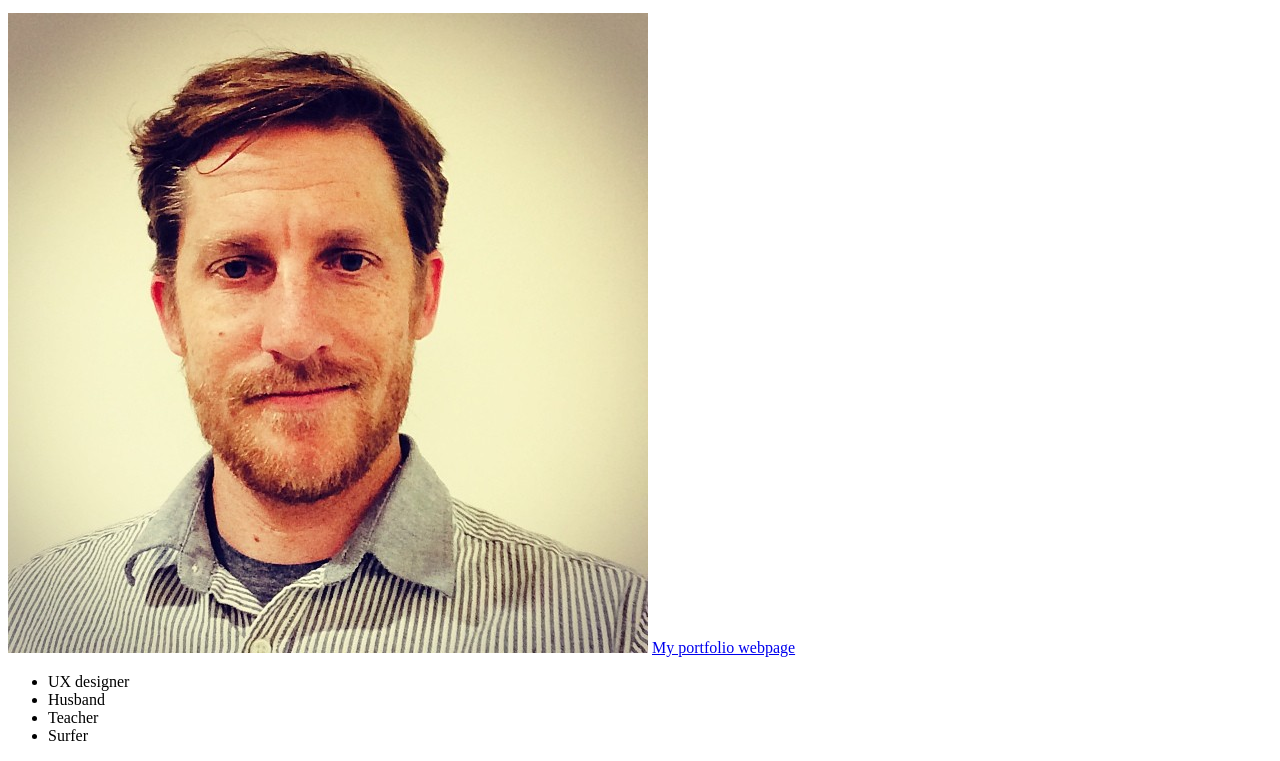
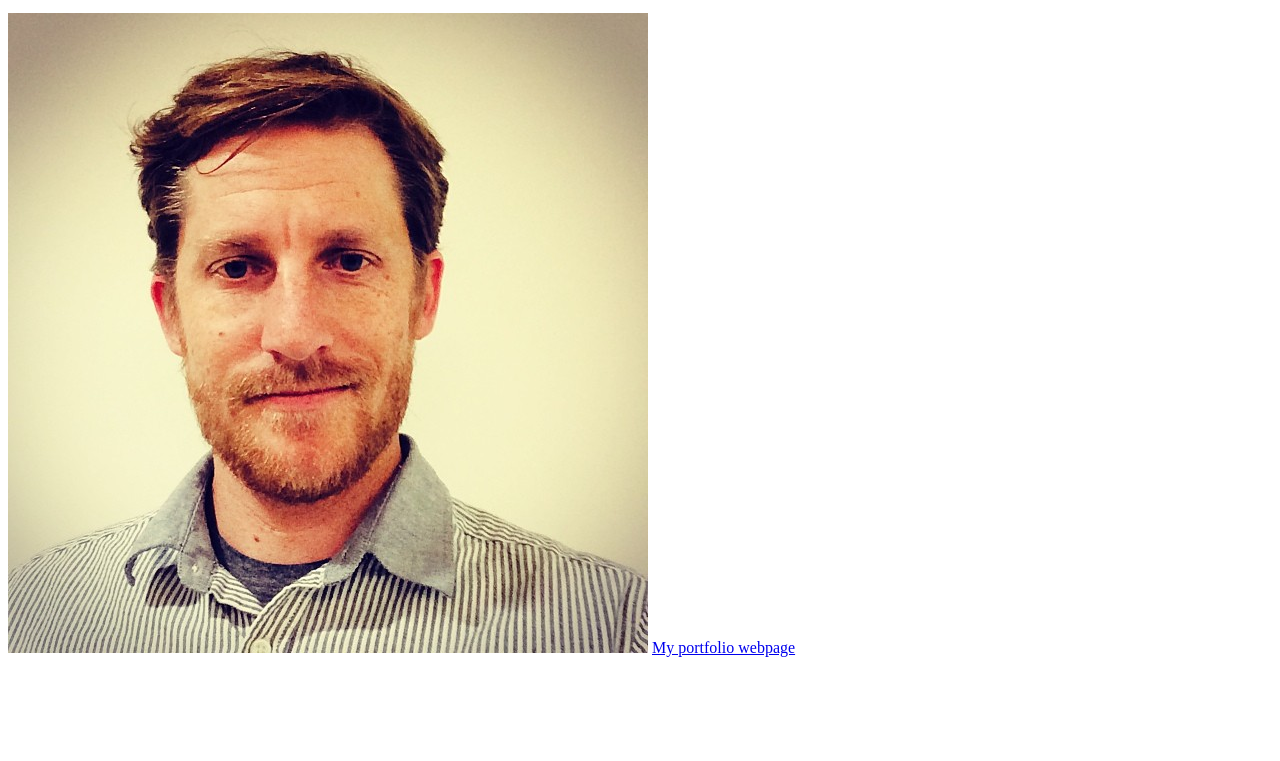
Before and after one commit to crbecker1/myfristhtml, a plain HTML site: page index.html in a window 1280 px wide. Shown: the part 119-880 px from the top of the page. After the commit the page ends 800 px from the top, so only its background shows below. Drawn offline with Linux system fonts and the light colour scheme.

Commit message:
Deleted list

```diff
--- a/index.html
+++ b/index.html
@@ -18,14 +18,6 @@
 
     <a href="http://www.chrisrbecker.com"> My portfolio webpage </a>
 
-    <ul>
-       <li> UX designer</li>
-       <li> Husband</li>
-       <li> Teacher</li>
-       <li> Surfer</li>
-
-    </ul>
-
 
 
 </body>
```
